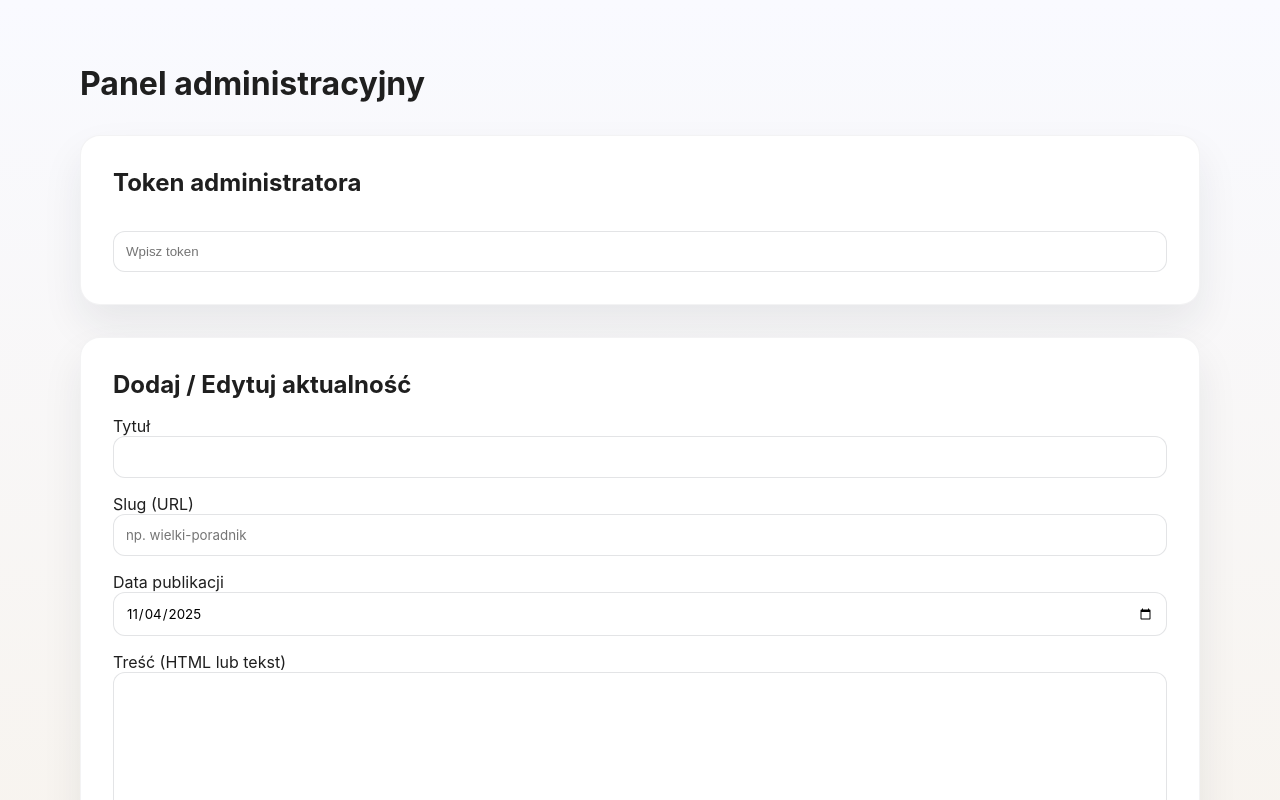
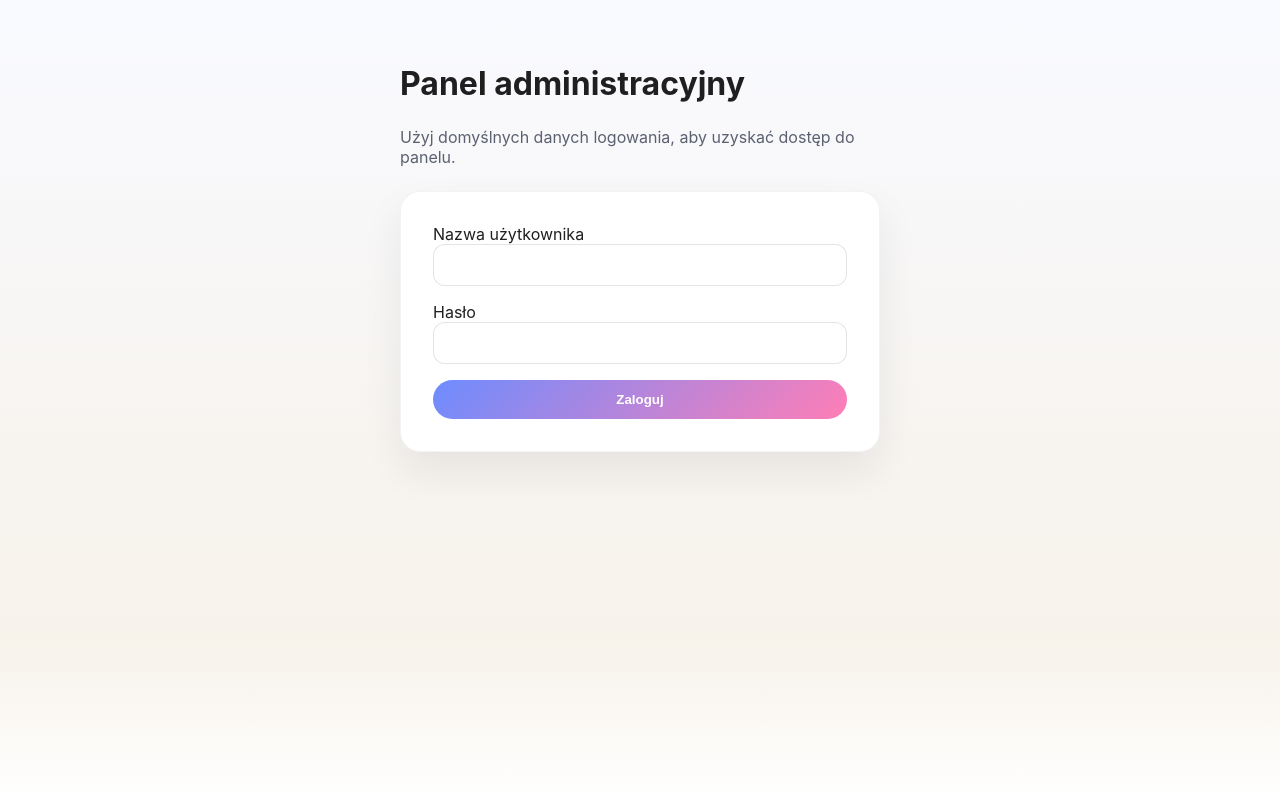
Before and after one commit to infoappmellc/petme, a Next.js app in the folder frontend/: page /admin in a window 1280 px wide. Shown: the top 800 px of the page. Built offline with nearby package versions, Linux system fonts and the light colour scheme; no server answers.

Commit message:
feat(admin): add default credential login guard

```diff
--- a/frontend/pages/admin/index.tsx
+++ b/frontend/pages/admin/index.tsx
@@ -17,6 +17,9 @@ const initialForm = {
   content: '',
 };
 
+const DEFAULT_USERNAME = 'admin';
+const DEFAULT_PASSWORD = '123123';
+
 export default function AdminPage() {
   const [token, setToken] = useState('');
   const [form, setForm] = useState(initialForm);
@@ -27,6 +30,8 @@ export default function AdminPage() {
   const [loading, setLoading] = useState(false);
   const [message, setMessage] = useState<string | null>(null);
   const [error, setError] = useState<string | null>(null);
+  const [credentials, setCredentials] = useState({ username: '', password: '' });
+  const [loggedIn, setLoggedIn] = useState(false);
 
   const totalPages = useMemo(() => Math.max(1, Math.ceil(total / limit)), [total, limit]);
 
@@ -54,8 +59,10 @@ export default function AdminPage() {
   };
 
   useEffect(() => {
-    fetchNews();
-  }, []);
+    if (loggedIn) {
+      fetchNews();
+    }
+  }, [loggedIn]);
 
   const handleChange = (event: React.ChangeEvent<HTMLInputElement | HTMLTextAreaElement>) => {
     const { name, value } = event.target;
@@ -169,6 +176,58 @@ export default function AdminPage() {
       setError((err as Error).message);
     }
   };
+
+  const handleCredentialsChange = (event: React.ChangeEvent<HTMLInputElement>) => {
+    const { name, value } = event.target;
+    setCredentials((prev) => ({ ...prev, [name]: value }));
+  };
+
+  const handleLogin = (event: React.FormEvent<HTMLFormElement>) => {
+    event.preventDefault();
+    setError(null);
+    setMessage(null);
+
+    const username = credentials.username.trim();
+    if (username !== DEFAULT_USERNAME || credentials.password !== DEFAULT_PASSWORD) {
+      setError('Nieprawidłowa nazwa użytkownika lub hasło.');
+      return;
+    }
+
+    setToken(DEFAULT_PASSWORD);
+    setLoggedIn(true);
+    setMessage('Zalogowano pomyślnie.');
+    setCredentials({ username: '', password: '' });
+  };
+
+  if (!loggedIn) {
+    return (
+      <>
+        <Head>
+          <link rel="icon" href="/images/logo.webp" />
+          <title>Logowanie administratora PetMe</title>
+        </Head>
+        <main className="section" style={{ paddingTop: '4rem' }}>
+          <div className="container" style={{ maxWidth: '480px', display: 'grid', gap: '1.5rem' }}>
+            <h1>Panel administracyjny</h1>
+            <p className="section-subtitle">Użyj domyślnych danych logowania, aby uzyskać dostęp do panelu.</p>
+            <form onSubmit={handleLogin} className="card" style={{ padding: '2rem', display: 'grid', gap: '1rem', boxShadow: 'var(--shadow-card)' }}>
+              <div>
+                <label htmlFor="username">Nazwa użytkownika</label>
+                <input id="username" name="username" value={credentials.username} onChange={handleCredentialsChange} autoComplete="username" required />
+              </div>
+              <div>
+                <label htmlFor="password">Hasło</label>
+                <input id="password" name="password" type="password" value={credentials.password} onChange={handleCredentialsChange} autoComplete="current-password" required />
+              </div>
+              <button type="submit" className="button-primary">Zaloguj</button>
+            </form>
+            {error && <div className="errors">{error}</div>}
+            {message && <div className="messages">{message}</div>}
+          </div>
+        </main>
+      </>
+    );
+  }
 
   return (
     <>
```
Also changed, not shown: 1 other file (tests, documents, lock files or other folders).
